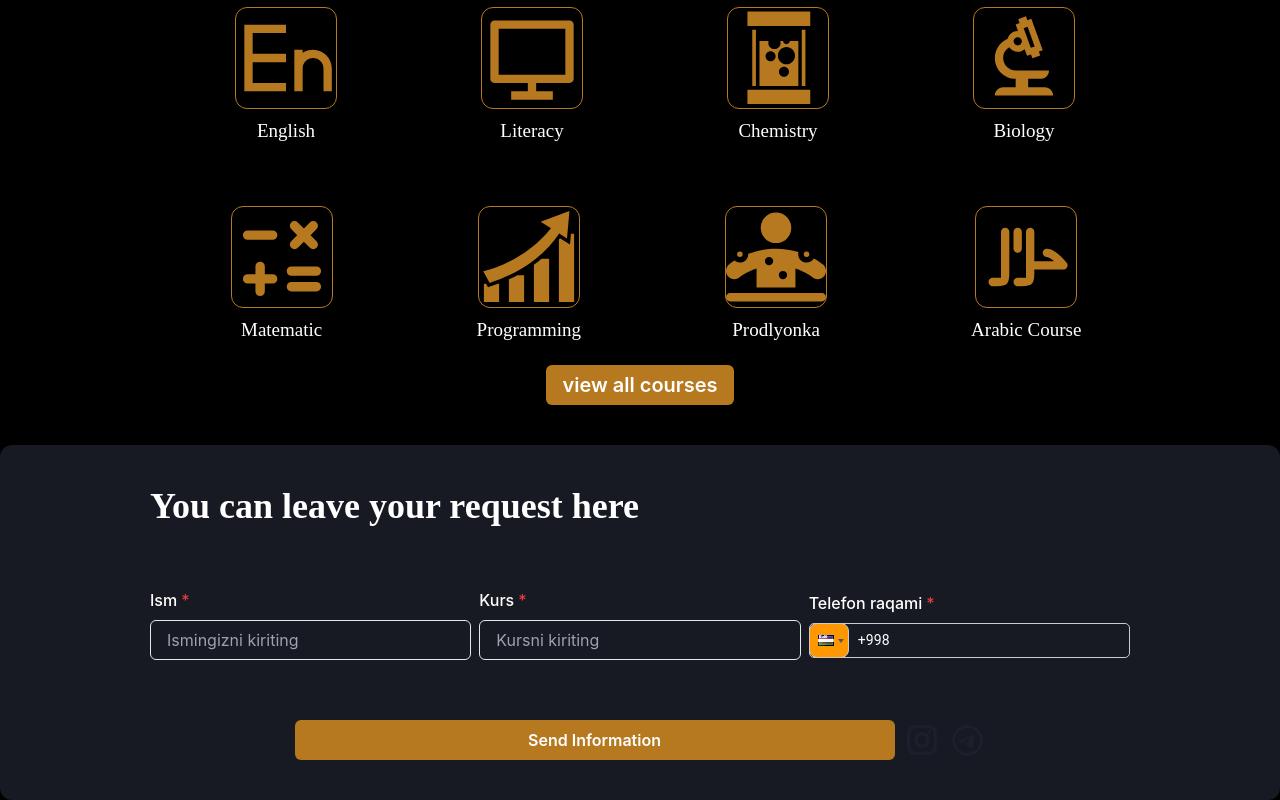
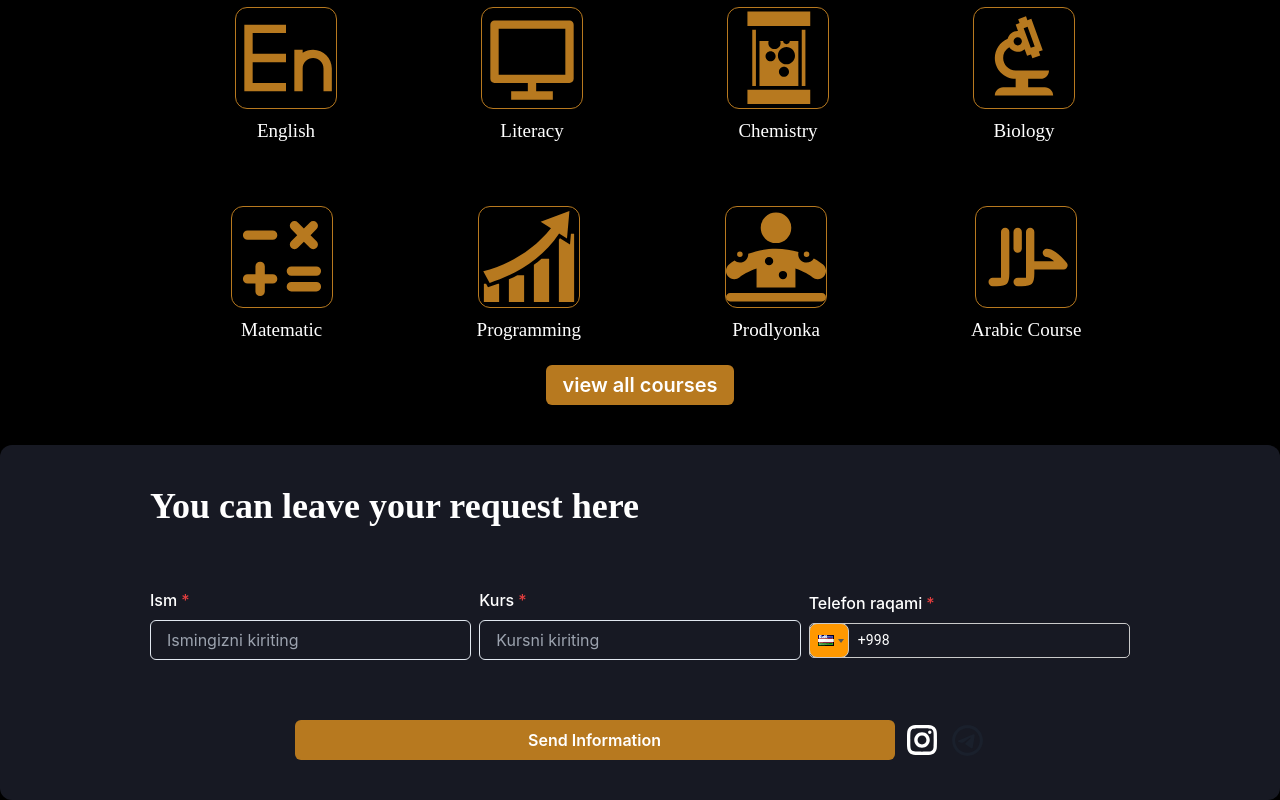
Before and after one commit to Akmalbekov070/genius2, a Next.js app: page / in a window 1280 px wide. Shown: the part 2574-3374 px from the top of the page. Built offline with nearby package versions, Linux system fonts and the light colour scheme.

Commit message:
commit changed text color

```diff
--- a/src/components/ContactPage/ContactPage.jsx
+++ b/src/components/ContactPage/ContactPage.jsx
@@ -49,10 +49,10 @@ export default function ContactPage() {
 						Send Information
 					</Button>
 					<Link href={'https://www.instagram.com/academy_genius_?igsh=MW92aWVjYm52MGF3Yg%3D%3D&utm_source=qr'}>
-						<GrInstagram size={30} className='hover:text-yellow-500' />
+						<GrInstagram size={30} className='hover:text-yellow-500 ' color='white' />
 					</Link>
 					<Link href={'https://t.me/geniusacademygroup'}>
-						<RiTelegramLine size={37} className='hover:text-yellow-500' />
+						<RiTelegramLine size={37} className='hover:text-yellow-500 ' color='' white />
 					</Link>
 				</Box>
 			</Box>
```
